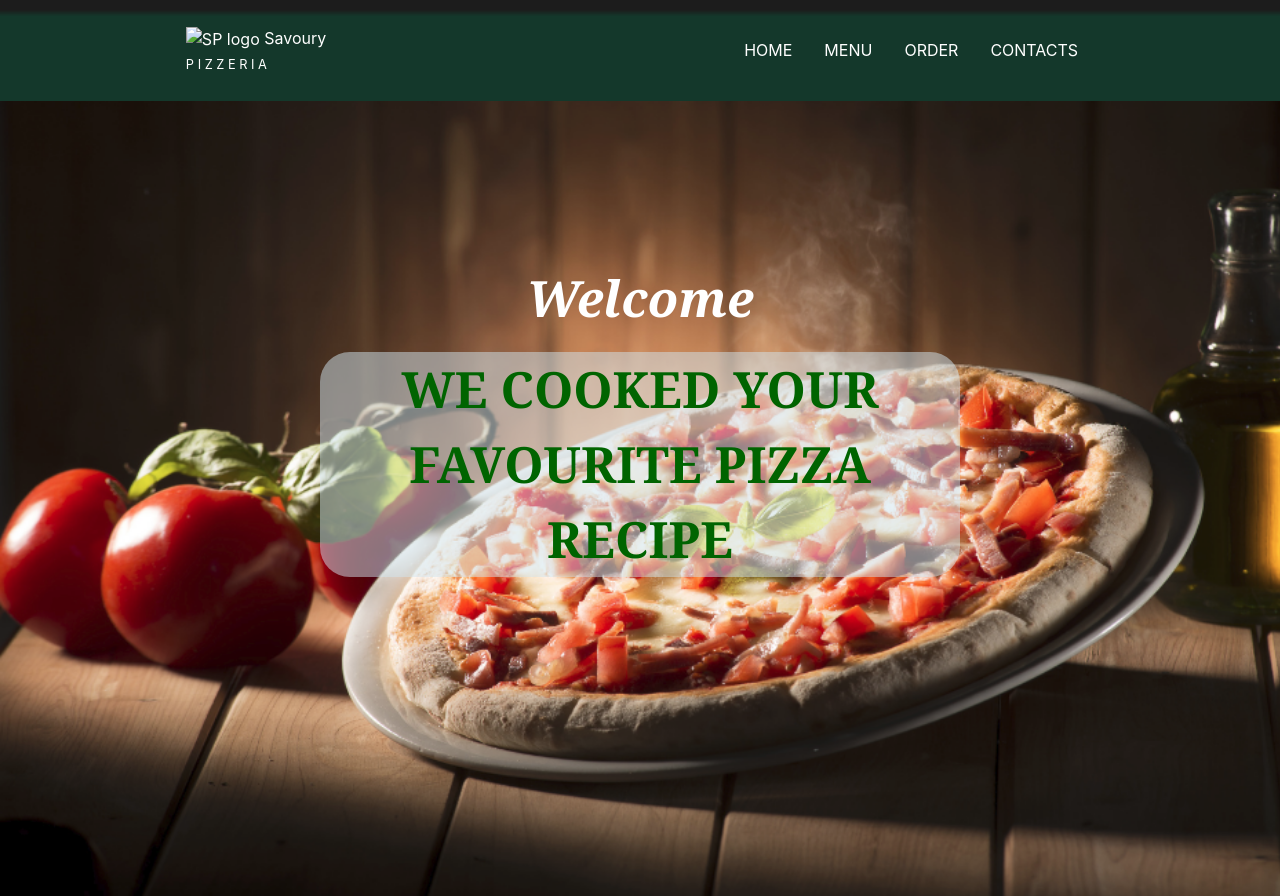
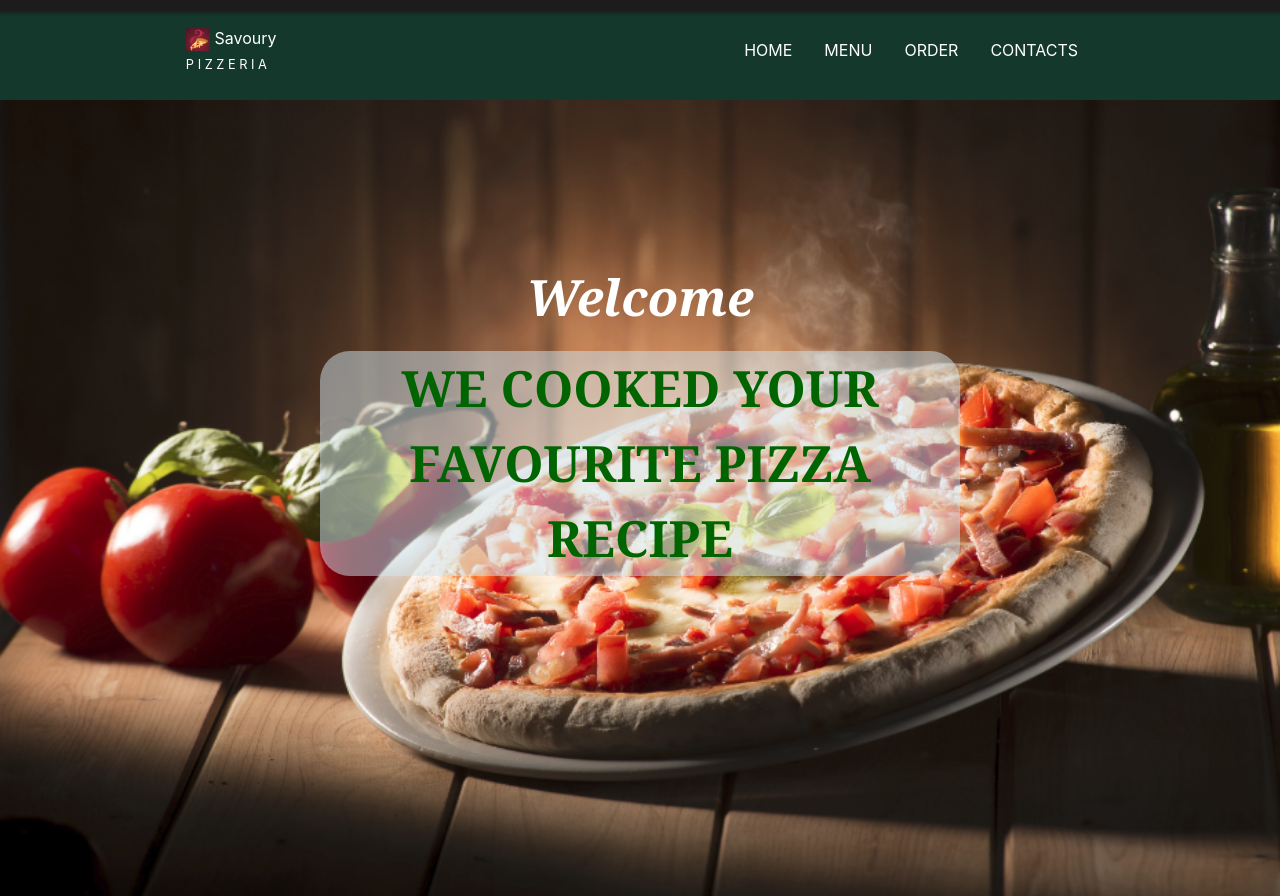
Before and after one commit to TonaDaphin/Pizzeria, a plain HTML site: page index.html in a window 1280 px wide. Shown: the top 896 px of the page. Drawn offline with nearby package versions, Linux system fonts and the light colour scheme.

Commit message:
Edited logo

```diff
--- a/index.html
+++ b/index.html
@@ -15,7 +15,7 @@
   <header>
     <div class="navi">
       <div class="logo">
-        <img src="../Savoury-pizzeria/images/logos/red.png" width="10%" height="12%" alt="SP logo">
+        <img src="images/logos/red.png" width="10%" height="12%" alt="SP logo">
           Savoury<br>
           <small>P I Z Z E R I A</small>
           <!-- ii -->
```
